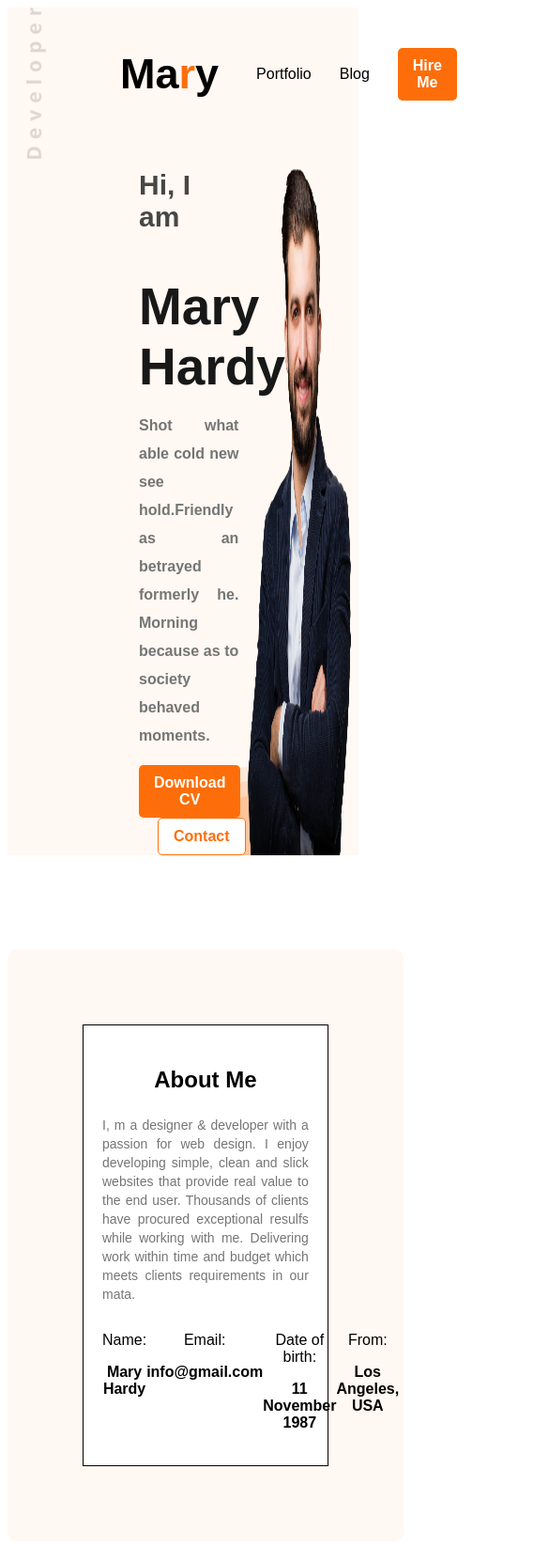
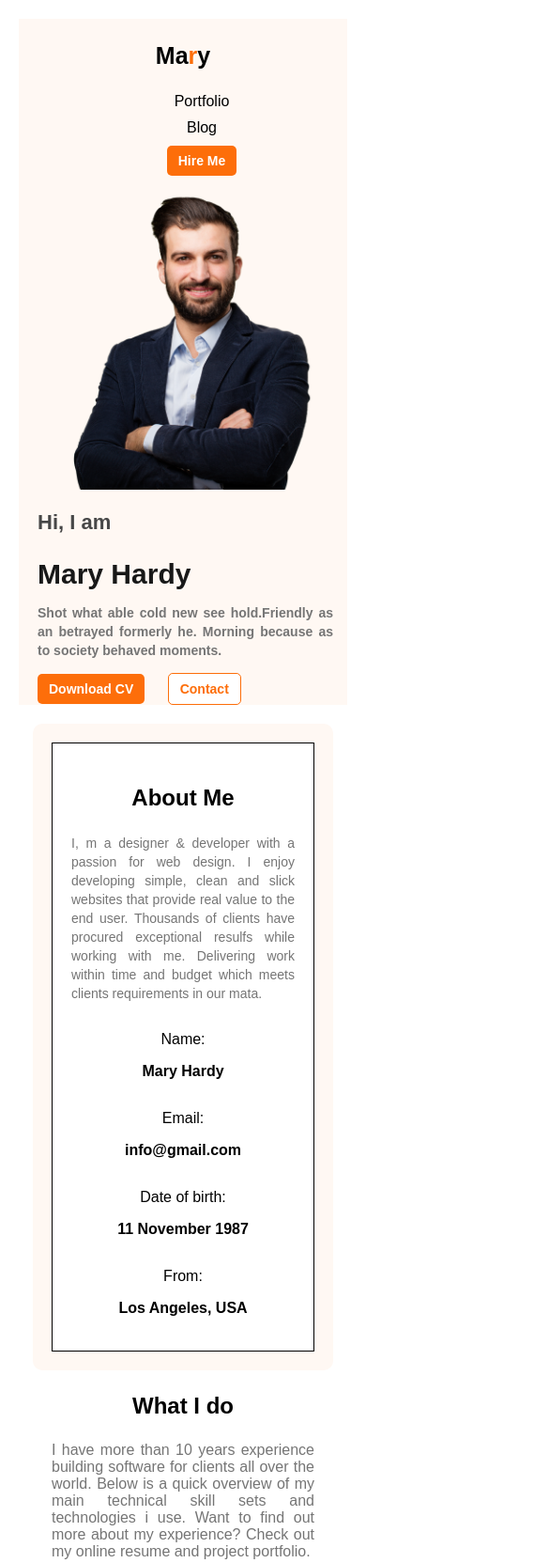
Before and after one commit to Chamak58/module-6-portfolio-website, a plain HTML site: page index.html in a window 390 px wide. Shown: the top 1663 px of the page at 94% size, 585 px wide, since content can reach past the window. Drawn offline with Linux system fonts and the light colour scheme.

Commit message:
added media query for smaller device

```diff
--- a/index.html
+++ b/index.html
@@ -8,7 +8,7 @@
   </head>
   <body>
     <header>
-      <section>
+      <section class="">
         <nav>
           <h3>Ma<span>r</span>y</h3>
           <ul>
--- a/styles/style.css
+++ b/styles/style.css
@@ -61,7 +61,6 @@ nav ul li a{
 .banner{
     display: flex;
     justify-content: space-between;
-    /* display: none; */
 }
 .identity-content{
     margin-left: 120px;
@@ -86,10 +85,7 @@ nav ul li a{
     line-height: 30px;
     text-align: justify;
 }
-/* .identity-content{
-   width: 40%;
-   margin-left: 20px;
-} */
+
 .profile-pic{
     width: 40%;
 }
@@ -246,3 +242,120 @@ form textarea{
     padding-top: 4px;
     margin-bottom: 20px;
 }
+.hide{
+    display: none;
+}
+
+/* media query for small device */
+@media screen and (max-width: 576px) {
+    body{
+        margin: 20px;
+
+    }
+
+    .skills{
+        width: 100%;
+        margin: 20px auto;
+    }
+    .skills-description{
+        width: 80%;
+        text-align: justify;
+        color: #757575;
+        line-height: 18px;
+    }
+    .skill-card{
+        column-gap: 30px;
+        padding: 5px;
+        flex-direction: column;
+    }
+    .card{
+        margin-bottom: 20px;
+        box-shadow: 2px 2px 2px 2px darkorange;
+    }
+    .about-section{
+        width: 80%;
+        padding: 20px;
+        margin: 20px auto;
+    }
+    .info{
+        flex-direction: column;
+    }
+    .footer{
+        flex-direction: column;
+        width: 90%;
+        margin: 20px auto;
+        padding-top: 20px;
+        padding-bottom: 20px;
+    }
+    .footer-left{
+        width: 80vw;
+    }
+    .footer-right{
+        width: 80vw;
+    }
+    .resume-content{
+        flex-direction: column;
+    }
+    .resume-summery{
+        width: 100%;
+        margin: 20px auto;
+        line-height: 20px;
+    }
+    .banner{
+        flex-direction: column-reverse;
+    }
+    .identity-content{
+        margin-left: 20px;
+        width: 100%;
+    }
+    .greeting{
+        font-size: 22px;
+    }
+    .heading{
+        font-size: 30px;
+    }
+    .description{
+        font-size: 14px;
+        line-height: 20px;
+        width: 90%;
+    }
+    header section{
+        background-image: url(/images/header_bg.png);
+        margin: 0px;
+        background-size: 0px;
+    }
+    nav{
+        margin: auto;
+        flex-direction: column;
+    }
+    nav h3{
+        font-size: 25px;
+    }
+
+    nav ul{
+        flex-direction: column;
+        margin: auto;
+    }
+    nav ul li{
+        margin-bottom: 10px;
+
+    }
+    .profile-pic{
+        width: 80%;
+        margin: auto;
+    }
+    .btn-primary{
+        padding: 8px 12px;
+        font-size: 14px;
+        border-radius: 5px;
+    }
+    .btn-secondary{
+        padding: 8px 12px;
+        font-size: 14px;
+        border: 1px solid #FD6E0A;
+        border-radius: 5px;
+        color: #FD6E0A;
+        margin-left: 20px;
+    }
+
+}
```
